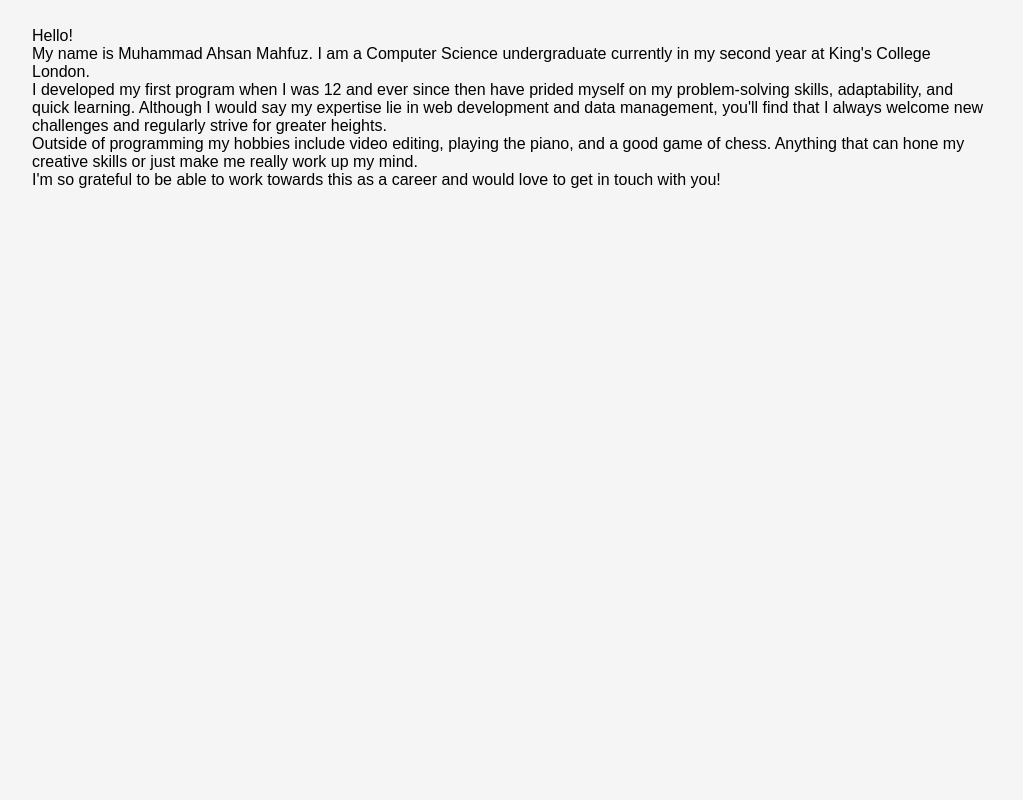
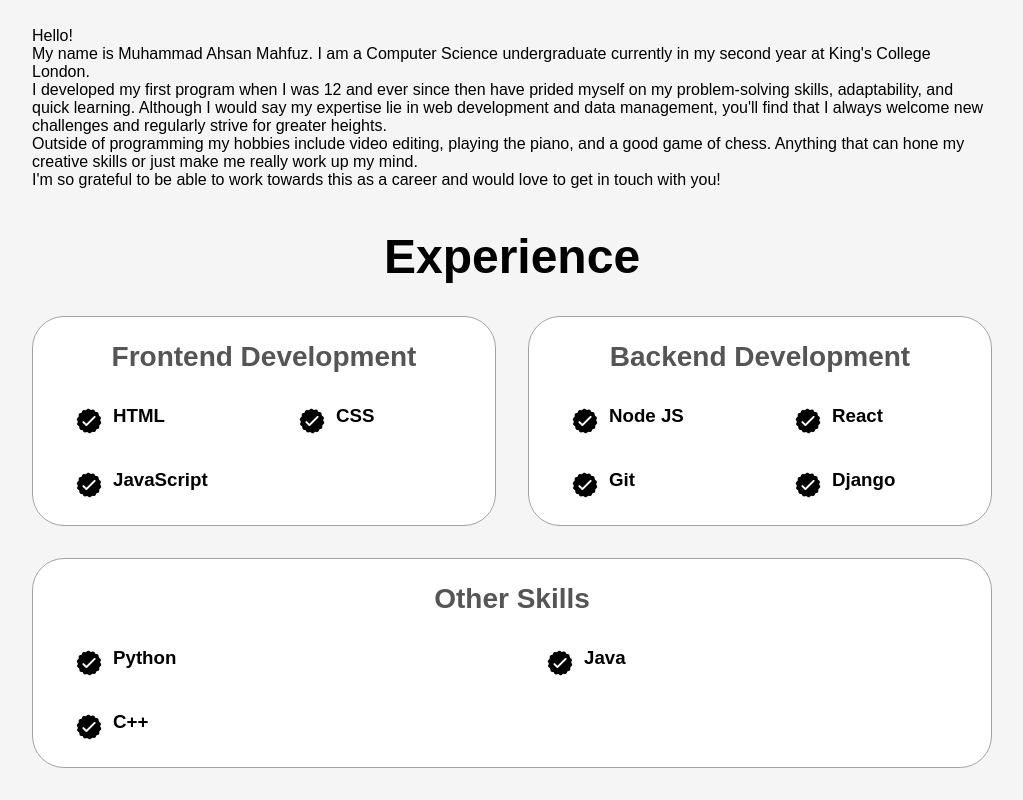
Before and after one commit to AhsanM1470/muhammad-mahfuz-portfolio, a React (Create React App) app: page / in a window 1280 px wide. Shown: the part 1158-1958 px from the top of the page, without its empty margins (128-1151 px from the left). Before the commit the page ends 1347 px from the top, so only its background shows below. Built offline with nearby package versions, Linux system fonts and the light colour scheme.

Commit message:
Add experience section

```diff
--- a/src/App.css
+++ b/src/App.css
@@ -335,3 +335,55 @@ section{
   border-color: rgb(163, 163, 163);
   text-align: center;
 }
+
+/* EXPERIENCE SECTION */
+
+#experience {
+  position: relative;
+}
+
+.experience-sub-title {
+  color: rgb(85, 85, 85);
+  font-weight: 600;
+  font-size: 1.75rem;
+  margin-bottom: 2rem;
+}
+
+.experience-details-container {
+  display: flex;
+  justify-content: center;
+  flex-direction: column;
+}
+
+#experience .article-container {
+  display: grid;
+  grid-template-columns: repeat(2, 1fr);
+  gap: 2rem;
+}
+
+#experience article {
+  align-self: start;
+  justify-self: v;
+  width: fit-content;
+  margin-left: 1rem;
+}
+
+.article-container{
+  display: flex;
+  text-align: initial;
+  flex-wrap: wrap;
+  flex-direction: row;
+  gap: 2.5rem;
+  justify-content: space-around;
+}
+
+article{
+  display: flex;
+  width: 10rem;
+  justify-content: space-around;
+  gap: 0.5rem;
+}
+
+article .icon{
+  cursor: default;
+}
--- a/src/MediaQueries.css
+++ b/src/MediaQueries.css
@@ -43,6 +43,10 @@
     .about-containers{
       margin-top: 0;
     }
+
+    #experience, .experience-details-container{
+      margin-top: 2rem;
+    }
 }
 
   @media screen and (max-width: 600px){
@@ -65,6 +69,10 @@
         margin-bottom: 0;
     }
 
+    .experience-sub-title{
+      font-size: 1.25rem;
+    }
+
     .title{
       font-size: 2rem;
     }
--- a/src/components/App.js
+++ b/src/components/App.js
@@ -3,6 +3,7 @@ import IconContext from '../IconContext';
 import Navbar from './Navbar';
 import ProfileSection from './ProfileSection';
 import AboutSection from './AboutSection';
+import ExperienceSection from './ExperienceSection';
 import '../App.css';
 import '../MediaQueries.css';
 
@@ -19,6 +20,7 @@ function App() {
         <Navbar />
         <ProfileSection />
         <AboutSection />
+        <ExperienceSection />
       </div>
     </IconContext.Provider>
   );
--- a/src/components/ExperienceSection.js
+++ b/src/components/ExperienceSection.js
@@ -0,0 +1,102 @@
+import React from 'react';
+import checkmarkIcon from '../assets/icons/checkmark.png';
+
+function ExperienceSection(){
+    return(
+        <section id="experience">
+            <h1 class="title section-header">Experience</h1>
+            <div class="experience-details-container">
+                <div class="about-containers">
+                    <div class="details-container">
+                        <h2 class="experience-sub-title">Frontend Development</h2>
+                        <div class="article-container">
+                            <article>
+                                <img src={checkmarkIcon} class="icon" alt="Experience icon"/>
+                                <div>
+                                    <h3>HTML</h3>
+                                </div>
+                            </article>
+
+                            <article>
+                                <img src={checkmarkIcon} class="icon" alt="Experience icon"/>
+                                <div>
+                                    <h3>CSS</h3>
+                                </div>
+                            </article>
+
+                            <article>
+                                <img src={checkmarkIcon} class="icon" alt="Experience icon"/>
+                                <div>
+                                <h3>JavaScript</h3>
+                                </div>
+                            </article>
+                        </div>
+                    </div>
+
+                    <div class="details-container">
+                        <h2 class="experience-sub-title">Backend Development</h2>
+                        <div class="article-container">
+                            <article>
+                                <img src={checkmarkIcon} class="icon" alt="Experience icon"/>
+                                <div>
+                                    <h3>Node JS</h3>
+                                </div>
+                            </article>
+
+                            <article>
+                                <img src={checkmarkIcon} class="icon" alt="Experience icon"/>
+                                <div>
+                                    <h3>React</h3>
+                                </div>
+                            </article>
+
+                            <article>
+                                <img src={checkmarkIcon} class="icon" alt="Experience icon"/>
+                                <div>
+                                    <h3>Git</h3>
+                                </div>
+                            </article>
+
+                            <article>
+                                <img src={checkmarkIcon} class="icon" alt="Experience icon"/>
+                                <div>
+                                    <h3>Django</h3>
+                                </div>
+                            </article>
+                        </div>
+                    </div>
+
+                    {/* other skills */}
+                    <div class="details-container">
+                        <h2 class="experience-sub-title">Other Skills</h2>
+                        <div class="article-container">
+                            <article>
+                                <img src={checkmarkIcon} class="icon" alt="Experience icon"/>
+                                <div>
+                                    <h3>Python</h3>
+                                </div>
+                            </article>
+
+                            <article>
+                                <img src={checkmarkIcon} class="icon" alt="Experience icon"/>
+                                <div>
+                                    <h3>Java</h3>
+                                </div>
+                            </article>
+
+                            <article>
+                                <img src={checkmarkIcon} class="icon" alt="Experience icon"/>
+                                <div>
+                                    {/* Not aligned */}
+                                    <h3>C++</h3>
+                                </div>
+                            </article>
+                        </div>
+                    </div>
+                </div>
+            </div>
+        </section>
+    );
+}
+
+export default ExperienceSection;
```
